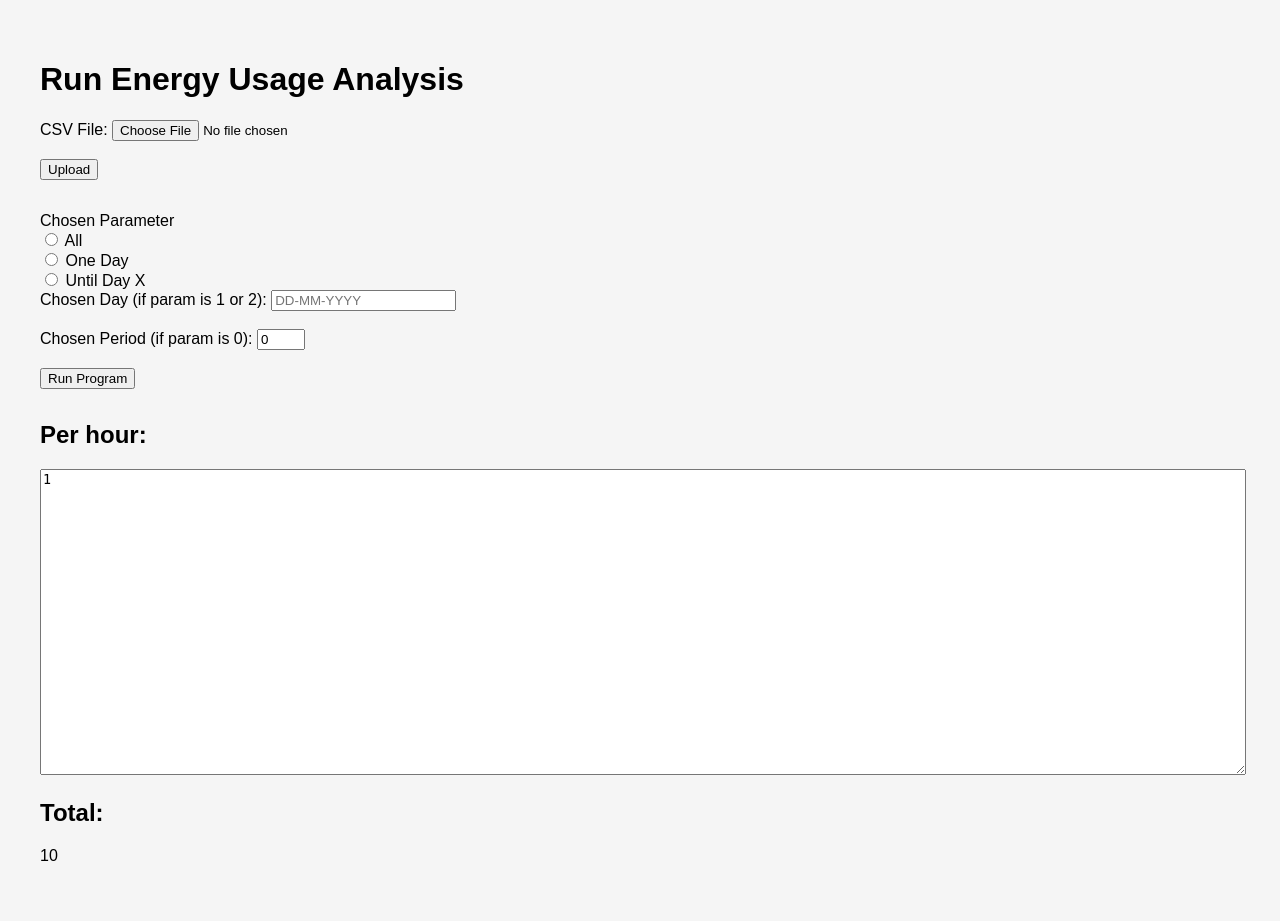
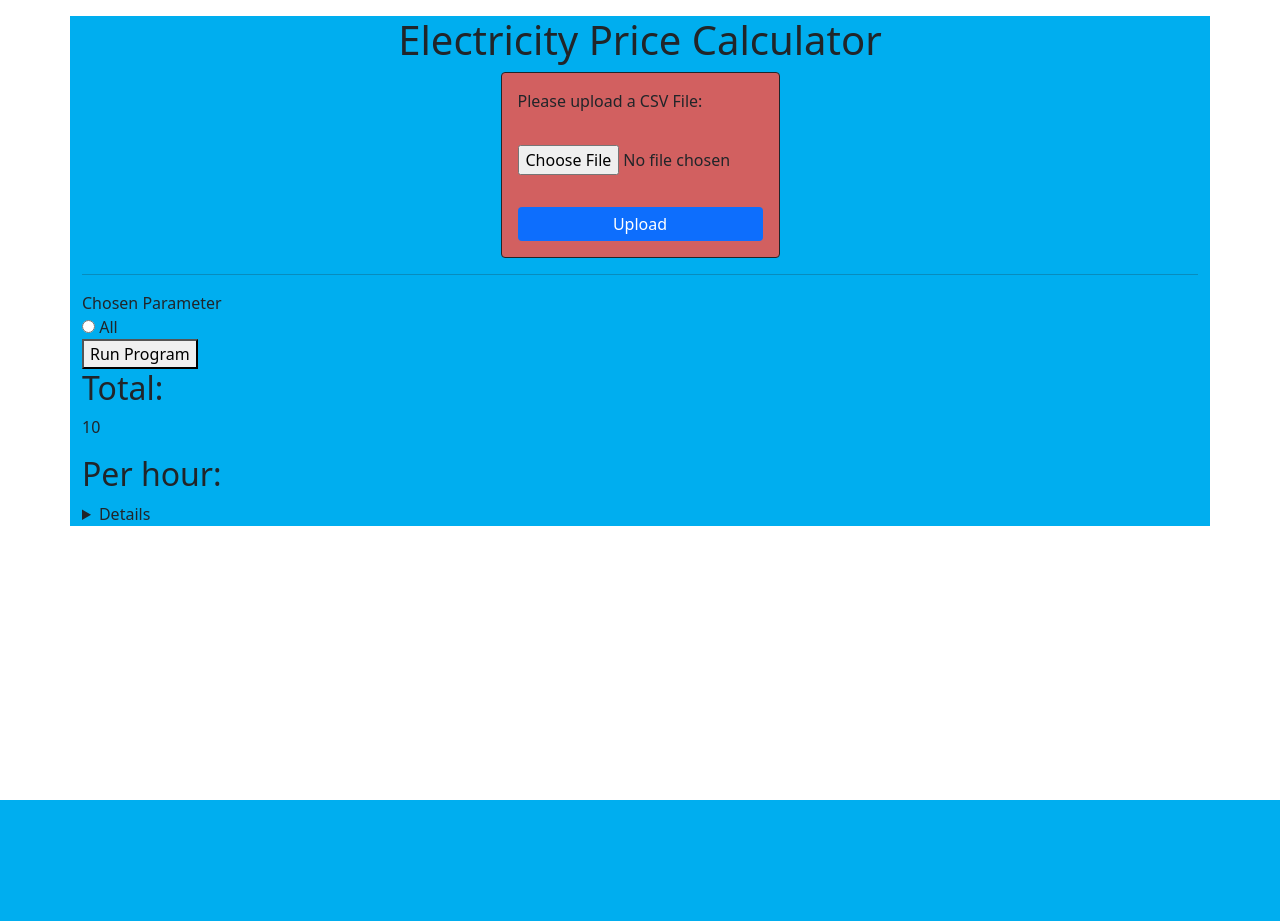
Before and after one commit to lpewton/electricity_usage_calculator, a Flask app: template templates/index.html in a window 1280 px wide. After the commit the page ends 800 px from the top, so only its background shows below. Run offline with Flask 3, Linux system fonts and the light colour scheme; the template is opened without the code that fills it: most values are stand-ins (such as "Sample title", 1, 10 or a date in 2020).

Commit message:
Style upload file form

```diff
--- a/app.py
+++ b/app.py
@@ -13,7 +13,9 @@
 
 @app.route('/')
 def index():
-    return render_template('index.html')
+    return render_template(
+        'index.html',
+    )
 
 @app.route('/save_file', methods=['POST'])
 def save_file():
@@ -22,7 +24,10 @@
         filename = secure_filename(file.filename)
         filepath = os.path.join(app.config['UPLOAD_FOLDER'], filename)
         file.save(filepath)
-        return redirect(url_for('index'))
+        return render_template(
+            'index.html',
+            fileUploaded=True
+)
     return "Invalid file", 400
 
 @app.route('/run', methods=['POST'])
@@ -34,6 +39,8 @@
 
     latest_file = max(list_of_files, key=os.path.getctime)
     filename = latest_file
+    if filename:
+        fileUploaded = True
 
     chosen_parameter = request.form['chosenParameter']
     chosen_day = request.form.get('chosenDay', '')
@@ -64,7 +71,8 @@
         'index.html',
         output=output,
         total_cost=total_cost.strip(),
-        cost_per_hour=cost_per_hour.strip()
+        cost_per_hour=cost_per_hour.strip(),
+        fileUploaded=fileUploaded
 )
 
 if __name__ == '__main__':
--- /dev/null
+++ b/static/style.css
@@ -0,0 +1,15 @@
+body {
+    background-color: #00326E;
+}
+
+.container {
+    background-color: #00AEEF;
+}
+
+.fileUpladedForm {
+    background-color: rgb(124, 239, 124);
+}
+
+.fileNotUpladedForm {
+    background-color: rgb(210, 96, 96);
+}
--- a/templates/index.html
+++ b/templates/index.html
@@ -1,49 +1,69 @@
 <!DOCTYPE html>
 <html>
+
 <head>
-    <title>Energy Usage Interface</title>
-    <style>
-        body { font-family: Arial; padding: 2rem; background: #f5f5f5; }
-        form { margin-bottom: 2rem; }
-        textarea { width: 100%; height: 300px; }
-    </style>
+  <title>Electricity Price Calculator</title>
+  <link rel="stylesheet" href="{{ url_for('static', filename='style.css') }}">  <link href="https://cdn.jsdelivr.net/npm/bootstrap@5.0.2/dist/css/bootstrap.min.css" rel="stylesheet"
+  integrity="sha384-EVSTQN3/azprG1Anm3QDgpJLIm9Nao0Yz1ztcQTwFspd3yD65VohhpuuCOmLASjC" crossorigin="anonymous">
 </head>
+
 <body>
-    <h1>Run Energy Usage Analysis</h1>
-    <form action="/save_file" method="post" enctype="multipart/form-data">
-  <label>CSV File:</label>
-  <input type="file" name="csvfile" required><br><br>
-  <button type="submit">Upload</button>
+  <div class="container">
+    <h1 class="mt-3 text-center">Electricity Price Calculator</h1>
+    {% if fileUploaded %}
+    <form class="mx-auto d-flex flex-column border border-dark rounded col-3 p-3 fileUpladedForm" action="/save_file" method="post" enctype="multipart/form-data">
+      <label class="mb-2 border-bottom border-dark pb-2">File Uploaded Correctly!</label>
+      <p class="mb-2">Change file?</p>
+      <input class="mb-2 px-auto" type="file" name="csvfile" required>
+      <br>
+      <button class="btn bg-primary p-1 text-white" type="submit">Update</button>
     </form>
-
+    {% else %}
+    <form class="mx-auto d-flex flex-column border border-dark rounded col-3 p-3 fileNotUpladedForm" action="/save_file" method="post" enctype="multipart/form-data">
+      <label class="mb-2">Please upload a CSV File:</label>
+      <br>
+      <input class="mb-2 px-auto" type="file" name="csvfile" required>
+      <br>
+      <button class="btn bg-primary p-1 text-white" type="submit">Upload</button>
+    </form>
+    {% endif %}
+    <hr>
     <form action="/run" method="post" enctype="multipart/form-data">
 
       <label>Chosen Parameter</label>
       <br>
-        <input type="radio" class="chosenParameterCheckbox" id="chosenParameterCheckbox1" value="0" name="chosenParameter">
+      <input type="radio" class="chosenParameterCheckbox" id="chosenParameterCheckbox1" value="0" name="chosenParameter" required>
       <label for="chosenParameterCheckbox1">All</label>
       <br>
-        <input type="radio" class="chosenParameterCheckbox" id="chosenParameterCheckbox2" value="1" name="chosenParameter">
+      <!-- <input type="radio" class="chosenParameterCheckbox" id="chosenParameterCheckbox2" value="1" name="chosenParameter">
         <label for="chosenParameterCheckbox2">One Day</label>
         <br>
         <input type="radio" class="chosenParameterCheckbox" id="chosenParameterCheckbox1" value="2" name="chosenParameter">
         <label for="chosenParameterCheckbox3">Until Day X</label>
-        <br>
+        <br> -->
         <!-- <input type="number" name="chosenParameter" min="0" max="2" required><br><br> -->
 
-        <label>Chosen Day (if param is 1 or 2):</label>
+        <!-- <label>Chosen Day (if param is 1 or 2):</label>
           <input type="text" name="chosenDay" placeholder="DD-MM-YYYY"><br><br>
 
           <label>Chosen Period (if param is 0):</label>
-        <input type="number" name="chosenPeriod" min="0" max="1" value="0"><br><br>
+          <input type="number" name="chosenPeriod" min="0" max="1" value="0"><br><br> -->
 
           <button type="submit">Run Program</button>
         </form>
 
-        <h2>Per hour:</h2>
-        <textarea readonly>{{ total_cost }}</textarea>
-
         <h2>Total:</h2>
         <p>{{ cost_per_hour }}</p>
+
+        <h2>Per hour:</h2>
+        <details>
+          <p>{{ total_cost }}</p>
+        </details>
+
+        <script src="https://cdn.jsdelivr.net/npm/bootstrap@5.0.2/dist/js/bootstrap.bundle.min.js"
+        integrity="sha384-MrcW6ZMFYlzcLA8Nl+NtUVF0sA7MsXsP1UyJoMp4YLEuNSfAP+JcXn/tWtIaxVXM"
+        crossorigin="anonymous"></script>
+      </div>
       </body>
+
       </html>
```
Lines whose indentation alone changed are shown as unchanged.
